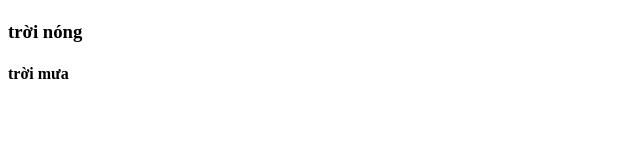
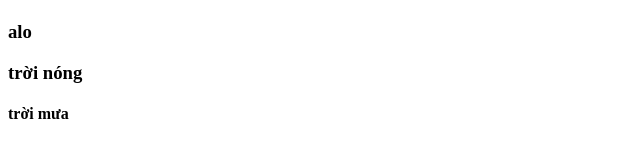
Before and after one commit to duyvb/bc52_portfolio, a plain HTML site: page index.html in a window 1280 px wide. Shown: the whole page, without its empty margins (0-640 px from the left). Drawn offline with Linux system fonts and the light colour scheme.

Commit message:
test de su dung git pull

```diff
--- a/index.html
+++ b/index.html
@@ -8,6 +8,7 @@
 </head>
 <body>
     <h1></h1>
+    <h3>alo</h3>
     <h3>trời nóng </h3>
     <h4>trời mưa</h4>
 </body>
```
